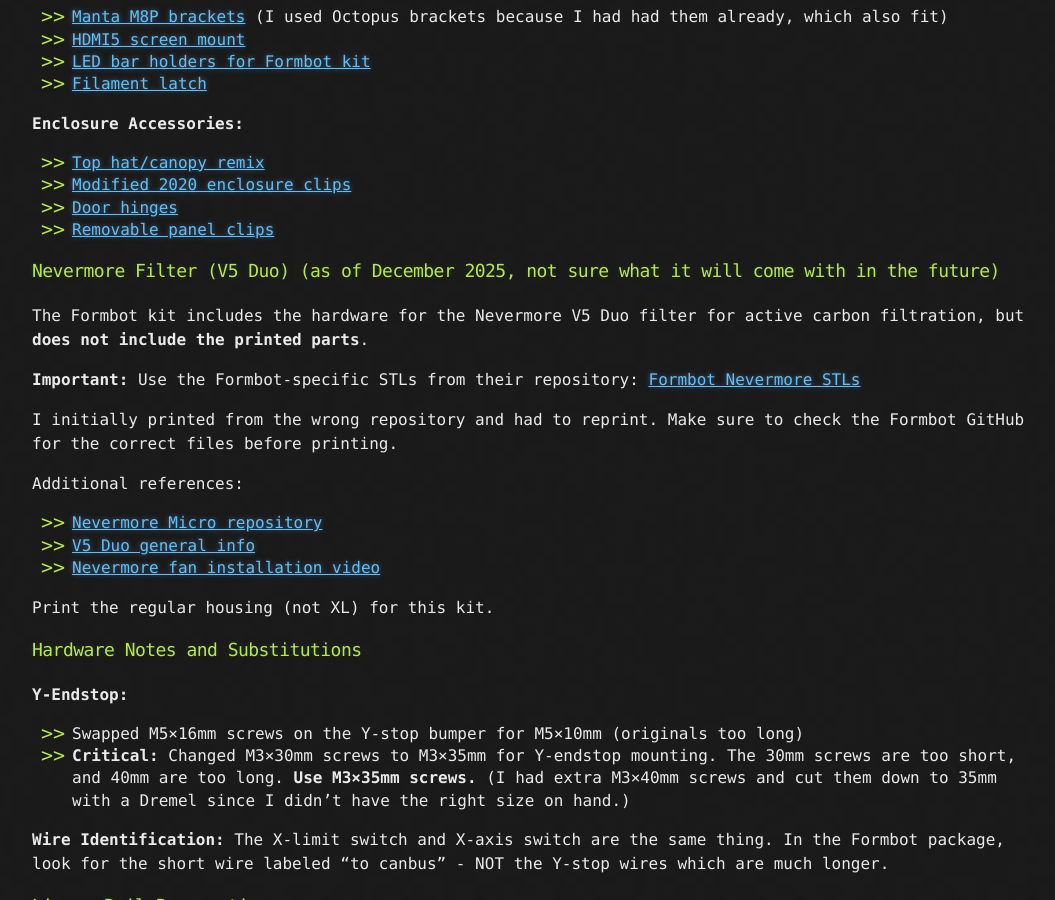
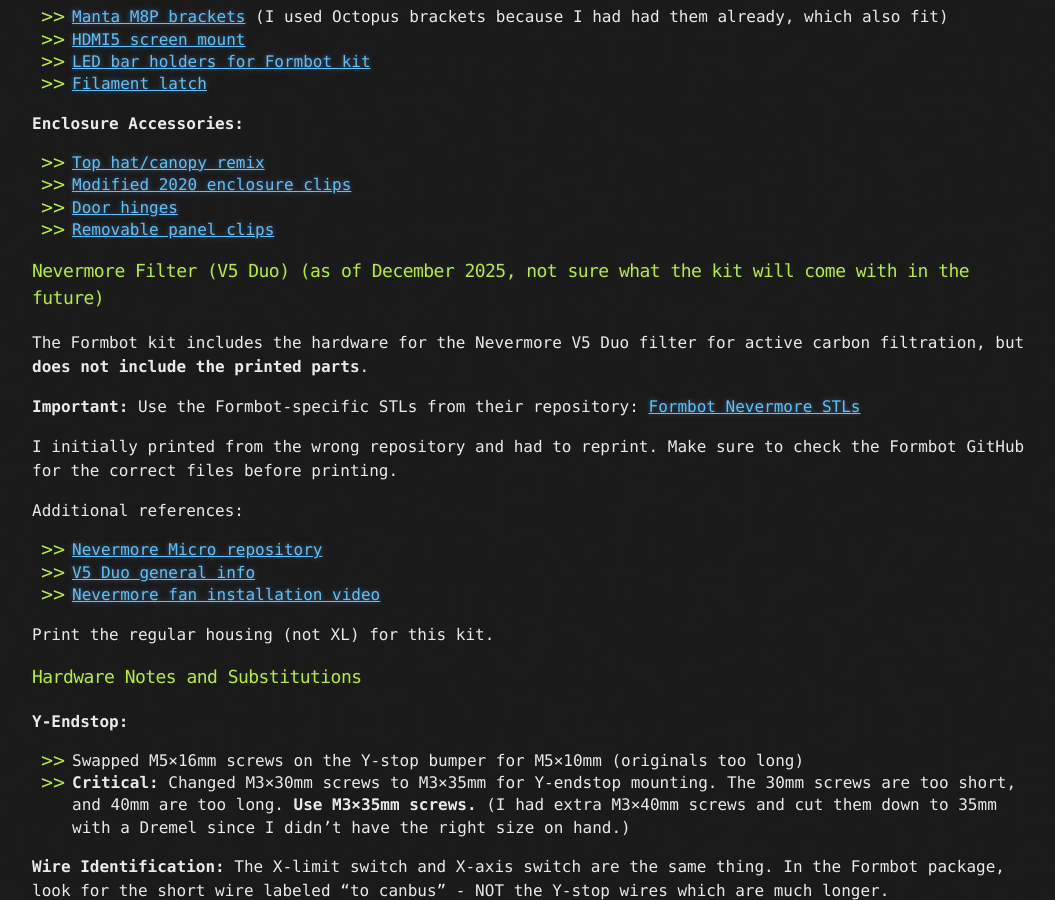
Before and after one commit to CyberCasquatch/cybercasquatch.github.io, a Jekyll site: the page built from _posts/Projects/2026-01-26-BigIron.md, in a window 1280 px wide and 900 px high, scrolled down 2678 px. Shown: the whole window, without its empty margins (108-1163 px from the left). Built offline with Jekyll 4.4.1, drawn with Linux system fonts in a browser that asks for light colours; our own code applies the rules of GitHub Pages for plain Markdown files.

Commit message:
Clarify future contents of Nevermore Filter kit
Updated wording for clarity regarding the Nevermore Filter kit contents.

```diff
--- a/_posts/Projects/2026-01-26-BigIron.md
+++ b/_posts/Projects/2026-01-26-BigIron.md
@@ -91,7 +91,7 @@
 - [Door hinges](https://github.com/VoronDesign/VoronUsers/tree/main/printer_mods/randell/Door_Hinges)
 - [Removable panel clips](https://mods.vorondesign.com/details/9Rdnf5vD2oaJLmR7BpAuQ)
 
-### Nevermore Filter (V5 Duo) (as of December 2025, not sure what it will come with in the future)
+### Nevermore Filter (V5 Duo) (as of December 2025, not sure what the kit will come with in the future)
 
 The Formbot kit includes the hardware for the Nevermore V5 Duo filter for active carbon filtration, but **does not include the printed parts**.
 
```
